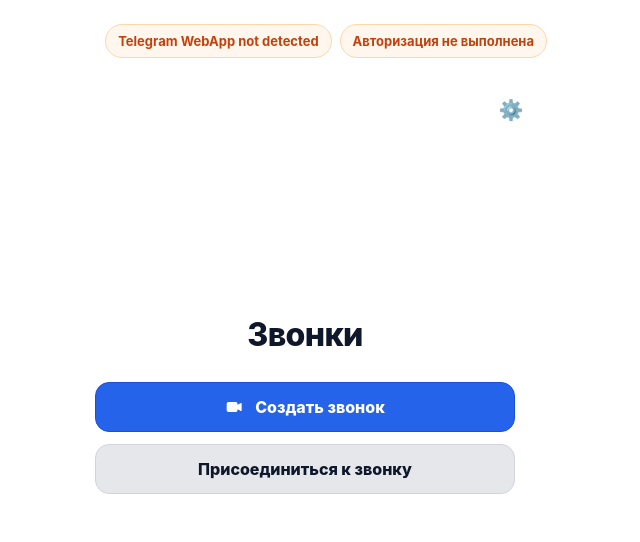
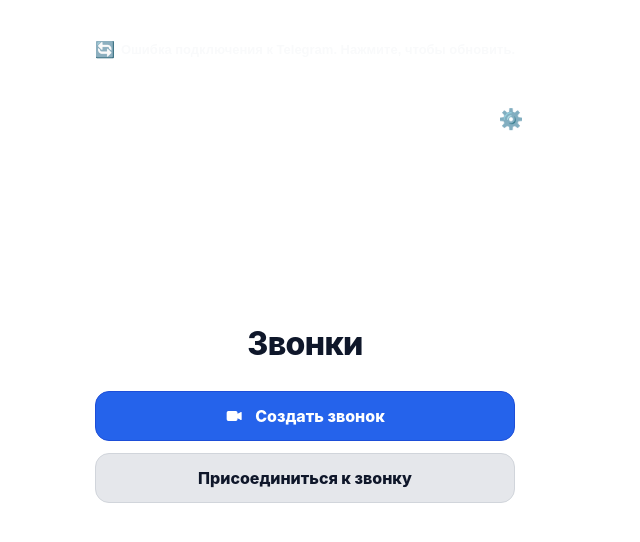
Before and after one commit to Rodion4365/Tel_call, a React (Vite) app in the folder frontend/: page / in a window 1280 px wide. Shown: the top 542 px of the page, without its empty margins (335-975 px from the left). Built offline with nearby package versions, Linux system fonts and the light colour scheme; no server answers.

Commit message:
Add Telegram WebApp connection provider and banner

```diff
--- a/frontend/src/App.tsx
+++ b/frontend/src/App.tsx
@@ -1,4 +1,4 @@
-import React, { useCallback, useEffect, useMemo } from "react";
+import React, { useCallback, useEffect } from "react";
 import { Route, Routes, useLocation, useNavigate } from "react-router-dom";
 import Layout from "./components/Layout";
 import MainPage from "./pages/MainPage";
@@ -35,24 +35,8 @@ function App(): JSX.Element {
     onBack: handleBack,
   });
 
-  const authStatus = useMemo(() => {
-    if (isAuthorizing) {
-      return { label: "Авторизация...", variant: "pending" as const };
-    }
-
-    if (authError) {
-      return { label: "Ошибка авторизации", variant: "offline" as const };
-    }
-
-    if (user) {
-      return { label: "Готово", variant: "online" as const };
-    }
-
-    return { label: "Авторизация не выполнена", variant: "offline" as const };
-  }, [authError, isAuthorizing, user]);
-
   return (
-    <Layout isTelegramReady={isTelegramReady} authStatus={authStatus}>
+    <Layout>
       {authError ? (
         <p className="status status-offline" role="alert">
           {authError}
--- /dev/null
+++ b/frontend/src/components/ConnectionBanner.tsx
@@ -0,0 +1,19 @@
+import React from "react";
+import { useWebAppConnection } from "../contexts/WebAppConnectionContext";
+
+export const ConnectionBanner: React.FC = () => {
+  const { status, retry } = useWebAppConnection();
+
+  if (status !== "error") return null;
+
+  return (
+    <button className="connection-banner" onClick={retry}>
+      <span className="connection-banner__icon" role="img" aria-label="retry">
+        🔄
+      </span>
+      <span className="connection-banner__text">
+        Ошибка подключения к Telegram. Нажмите, чтобы обновить.
+      </span>
+    </button>
+  );
+};
--- a/frontend/src/components/Layout.tsx
+++ b/frontend/src/components/Layout.tsx
@@ -1,27 +1,16 @@
 import React from "react";
 import "../styles.css";
+import { ConnectionBanner } from "./ConnectionBanner";
 
 interface LayoutProps {
   children: React.ReactNode;
-  isTelegramReady: boolean;
-  authStatus?: {
-    label: string;
-    variant: "online" | "offline" | "pending";
-  };
 }
 
-const Layout: React.FC<LayoutProps> = ({ children, isTelegramReady, authStatus }) => {
+const Layout: React.FC<LayoutProps> = ({ children }) => {
   return (
     <div className="app-shell">
       <div className="app-container">
-        <div className="status-row">
-          <span className={`status-pill ${isTelegramReady ? "status-online" : "status-offline"}`}>
-            {isTelegramReady ? "Telegram WebApp connected" : "Telegram WebApp not detected"}
-          </span>
-          {authStatus ? (
-            <span className={`status-pill status-${authStatus.variant}`}>{authStatus.label}</span>
-          ) : null}
-        </div>
+        <ConnectionBanner />
         <main className="app-content">{children}</main>
       </div>
     </div>
--- /dev/null
+++ b/frontend/src/contexts/WebAppConnectionContext.tsx
@@ -0,0 +1,98 @@
+import React, {
+  createContext,
+  useContext,
+  useEffect,
+  useCallback,
+  useMemo,
+  useState,
+  type ReactNode,
+} from "react";
+import { getTelegramWebApp } from "../services/telegram";
+import type { TelegramWebApp, TelegramWebAppUser } from "../types/telegram";
+
+export type WebAppStatus = "idle" | "connecting" | "connected" | "error";
+
+interface WebAppConnectionContextValue {
+  status: WebAppStatus;
+  isReady: boolean;
+  webApp: TelegramWebApp | null;
+  user: TelegramWebAppUser | undefined;
+  startParam: string | undefined;
+  retry: () => void;
+}
+
+const WebAppConnectionContext = createContext<WebAppConnectionContextValue | null>(null);
+
+export const useWebAppConnection = (): WebAppConnectionContextValue => {
+  const context = useContext(WebAppConnectionContext);
+
+  if (!context) {
+    throw new Error("useWebAppConnection must be used within WebAppConnectionProvider");
+  }
+
+  return context;
+};
+
+interface Props {
+  children: ReactNode;
+}
+
+export const WebAppConnectionProvider: React.FC<Props> = ({ children }) => {
+  const [status, setStatus] = useState<WebAppStatus>("idle");
+  const [webApp, setWebApp] = useState<TelegramWebApp | null>(null);
+
+  useEffect(() => {
+    let isMounted = true;
+
+    const initWebApp = async () => {
+      try {
+        setStatus("connecting");
+
+        const telegramApp = getTelegramWebApp();
+
+        if (!telegramApp) {
+          throw new Error("Telegram WebApp is not available");
+        }
+
+        telegramApp.ready();
+        telegramApp.expand?.();
+
+        if (!isMounted) return;
+
+        setWebApp(telegramApp);
+        setStatus("connected");
+      } catch (error) {
+        // eslint-disable-next-line no-console
+        console.error("Failed to init Telegram WebApp", error);
+
+        if (!isMounted) return;
+
+        setStatus("error");
+      }
+    };
+
+    void initWebApp();
+
+    return () => {
+      isMounted = false;
+    };
+  }, []);
+
+  const retry = useCallback(() => {
+    window.location.reload();
+  }, []);
+
+  const value = useMemo<WebAppConnectionContextValue>(
+    () => ({
+      status,
+      isReady: status === "connected",
+      webApp,
+      user: webApp?.initDataUnsafe?.user,
+      startParam: webApp?.initDataUnsafe?.start_param,
+      retry,
+    }),
+    [retry, status, webApp],
+  );
+
+  return <WebAppConnectionContext.Provider value={value}>{children}</WebAppConnectionContext.Provider>;
+};
--- a/frontend/src/hooks/useTelegramWebApp.ts
+++ b/frontend/src/hooks/useTelegramWebApp.ts
@@ -1,6 +1,6 @@
-import { useEffect, useMemo, useRef, useState } from "react";
+import { useEffect, useMemo, useRef } from "react";
 import { useLocation, useNavigate } from "react-router-dom";
-import { getTelegramWebApp } from "../services/telegram";
+import { useWebAppConnection } from "../contexts/WebAppConnectionContext";
 import type { TelegramWebApp, TelegramWebAppUser } from "../types/telegram";
 
 interface UseTelegramWebAppResult {
@@ -13,41 +13,30 @@ interface UseTelegramWebAppResult {
 export const useTelegramWebApp = (): UseTelegramWebAppResult => {
   const navigate = useNavigate();
   const location = useLocation();
-  const [webApp, setWebApp] = useState<TelegramWebApp | null>(null);
-  const [isReady, setReady] = useState(false);
+  const { webApp, startParam, isReady } = useWebAppConnection();
   const hasNavigated = useRef(false);
 
   useEffect(() => {
-    const telegramApp = getTelegramWebApp();
-
-    if (!telegramApp) {
+    if (
+      !isReady ||
+      !startParam ||
+      hasNavigated.current ||
+      location.pathname === `/call/${startParam}`
+    ) {
       return;
     }
 
-    telegramApp.ready();
-    telegramApp.expand?.();
-    setWebApp(telegramApp);
-    setReady(true);
-
-    const startParam = telegramApp.initDataUnsafe?.start_param;
-
-    if (
-      startParam &&
-      !hasNavigated.current &&
-      location.pathname !== `/call/${startParam}`
-    ) {
-      hasNavigated.current = true;
-      navigate(`/call/${startParam}`, { replace: true });
-    }
-  }, [location.pathname, navigate]);
+    hasNavigated.current = true;
+    navigate(`/call/${startParam}`, { replace: true });
+  }, [isReady, location.pathname, navigate, startParam]);
 
   return useMemo(
     () => ({
       webApp,
       user: webApp?.initDataUnsafe?.user,
-      startParam: webApp?.initDataUnsafe?.start_param,
+      startParam,
       isReady,
     }),
-    [isReady, webApp],
+    [isReady, startParam, webApp],
   );
 };
--- a/frontend/src/main.tsx
+++ b/frontend/src/main.tsx
@@ -4,6 +4,7 @@ import App from "./App";
 import "./styles.css";
 import { BrowserRouter } from "react-router-dom";
 import { AuthProvider } from "./contexts/AuthContext";
+import { WebAppConnectionProvider } from "./contexts/WebAppConnectionContext";
 
 const rootElement = document.getElementById("root");
 
@@ -14,9 +15,11 @@ if (!rootElement) {
 ReactDOM.createRoot(rootElement).render(
   <React.StrictMode>
     <BrowserRouter>
-      <AuthProvider>
-        <App />
-      </AuthProvider>
+      <WebAppConnectionProvider>
+        <AuthProvider>
+          <App />
+        </AuthProvider>
+      </WebAppConnectionProvider>
     </BrowserRouter>
   </React.StrictMode>,
 );
--- a/frontend/src/styles.css
+++ b/frontend/src/styles.css
@@ -92,6 +92,26 @@ a:hover {
   background: #eff6ff;
   color: #1d4ed8;
   border-color: #bfdbfe;
+}
+
+.connection-banner {
+  width: 100%;
+  padding: 8px 12px;
+  border-radius: 999px;
+  border: none;
+  margin: 8px auto 0;
+  display: flex;
+  align-items: center;
+  justify-content: center;
+  gap: 6px;
+  font-size: 13px;
+  background: rgba(255, 255, 255, 0.08);
+  color: #f9fafb;
+  cursor: pointer;
+}
+
+.connection-banner__icon {
+  font-size: 16px;
 }
 
 .app-content {
```
